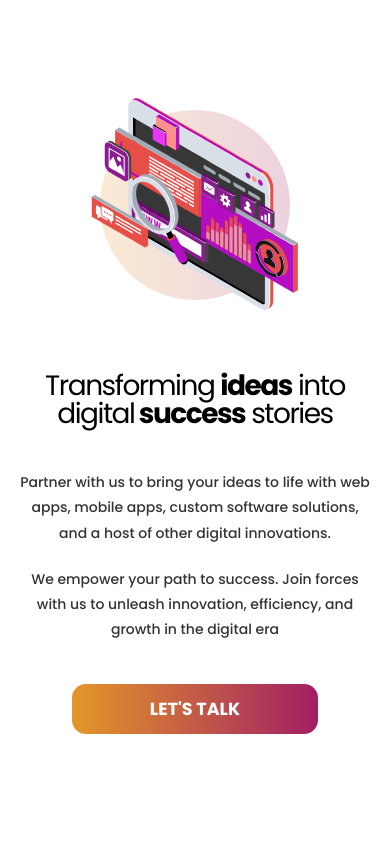
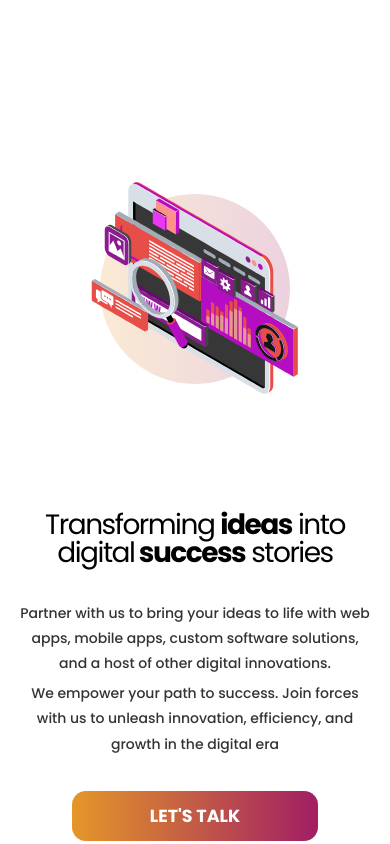
Before and after one commit to jkrmarmol/Kuma-Technologies, a React (Vite) app: page / in a window 390 px wide. Shown: the top 844 px of the page. Built offline with nearby package versions, Linux system fonts and the light colour scheme.

Commit message:
fixed home height

```diff
--- a/src/assets/styles/main.css
+++ b/src/assets/styles/main.css
@@ -223,6 +223,7 @@ body .circle-elements .circle-6 {
 .container .home .intro-text {
   flex-basis: 50%;
   align-self: center;
+  z-index: 10;
 }
 .container .home .intro-text .main-content p {
   font-size: 2.9rem;
@@ -754,7 +755,6 @@ body .circle-elements .circle-6 {
     justify-content: center;
     flex-direction: row-reverse;
     flex-wrap: wrap-reverse;
-    height: 100vh;
   }
   .container .home .intro-text {
     flex-basis: 100%;
@@ -762,7 +762,7 @@ body .circle-elements .circle-6 {
     display: flex;
     flex-direction: column;
     align-items: center;
-    margin-bottom: 20vh;
+    margin-top: -70px;
   }
   .container .home .intro-text .main-content p {
     font-size: 2rem;
@@ -771,7 +771,7 @@ body .circle-elements .circle-6 {
   .container .home .intro-text .paragraph-text {
     line-height: 180%;
     text-align: center;
-    margin: 0px 0px;
+    margin: -8px 0px;
     font-weight: 500;
   }
   .container .home .intro-text .main-content p {
--- a/src/assets/styles/main.scss
+++ b/src/assets/styles/main.scss
@@ -210,6 +210,7 @@ body {
     .intro-text {
       flex-basis: 50%;
       align-self: center;
+      z-index: 10;
 
       .main-content {
         p {
@@ -862,7 +863,6 @@ body {
       justify-content: center;
       flex-direction: row-reverse;
       flex-wrap: wrap-reverse;
-      height: 100vh;
 
       .intro-text {
         flex-basis: 100%;
@@ -870,7 +870,7 @@ body {
         display: flex;
         flex-direction: column;
         align-items: center;
-        margin-bottom: 20vh;
+        margin-top: -70px;
 
         .main-content {
           p {
@@ -882,7 +882,7 @@ body {
         .paragraph-text {
           line-height: 180%;
           text-align: center;
-          margin: 0px 0px;
+          margin: -8px 0px;
           font-weight: 500;
         }
 
```
Also changed, not shown: 1 other file (tests, documents, lock files or other folders).
